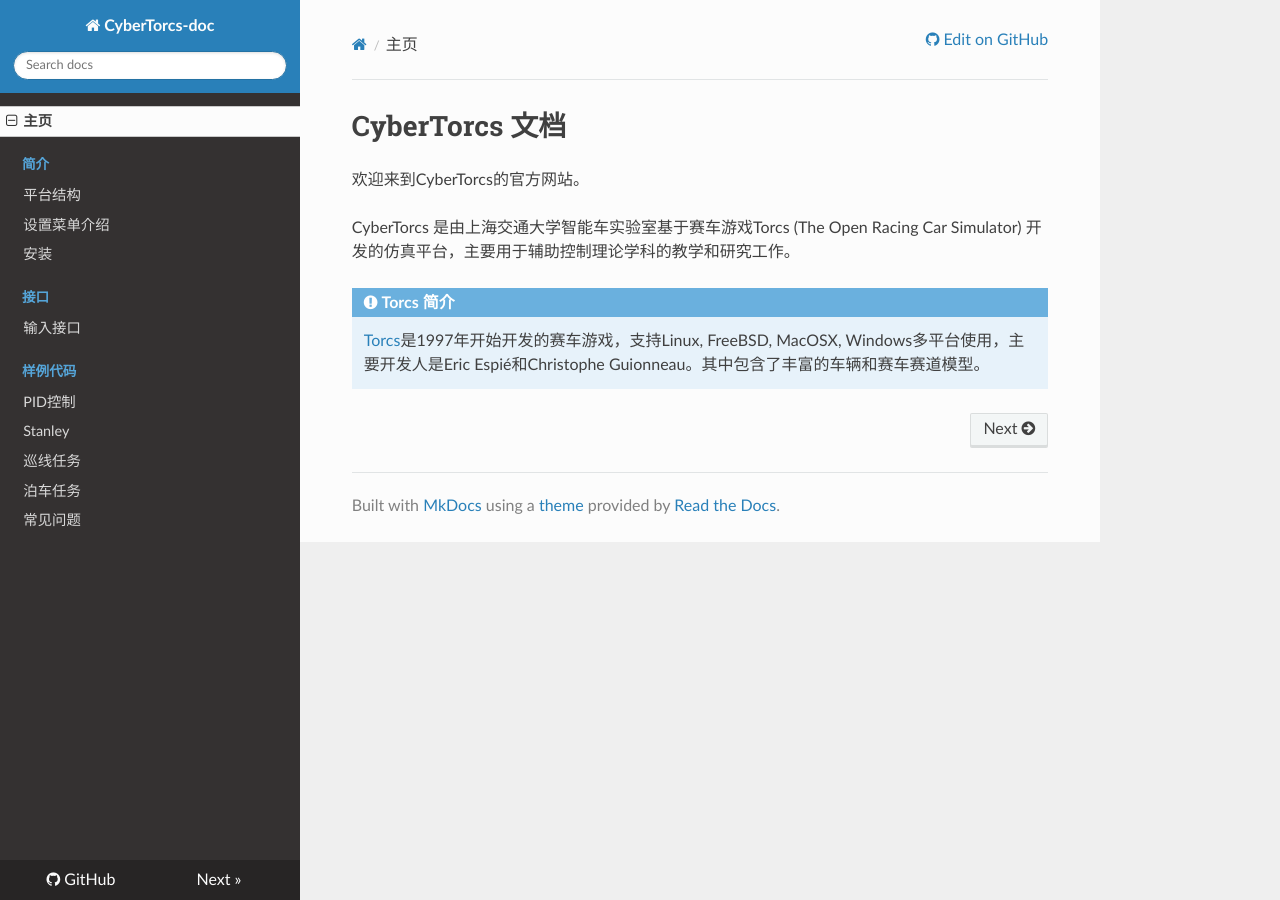
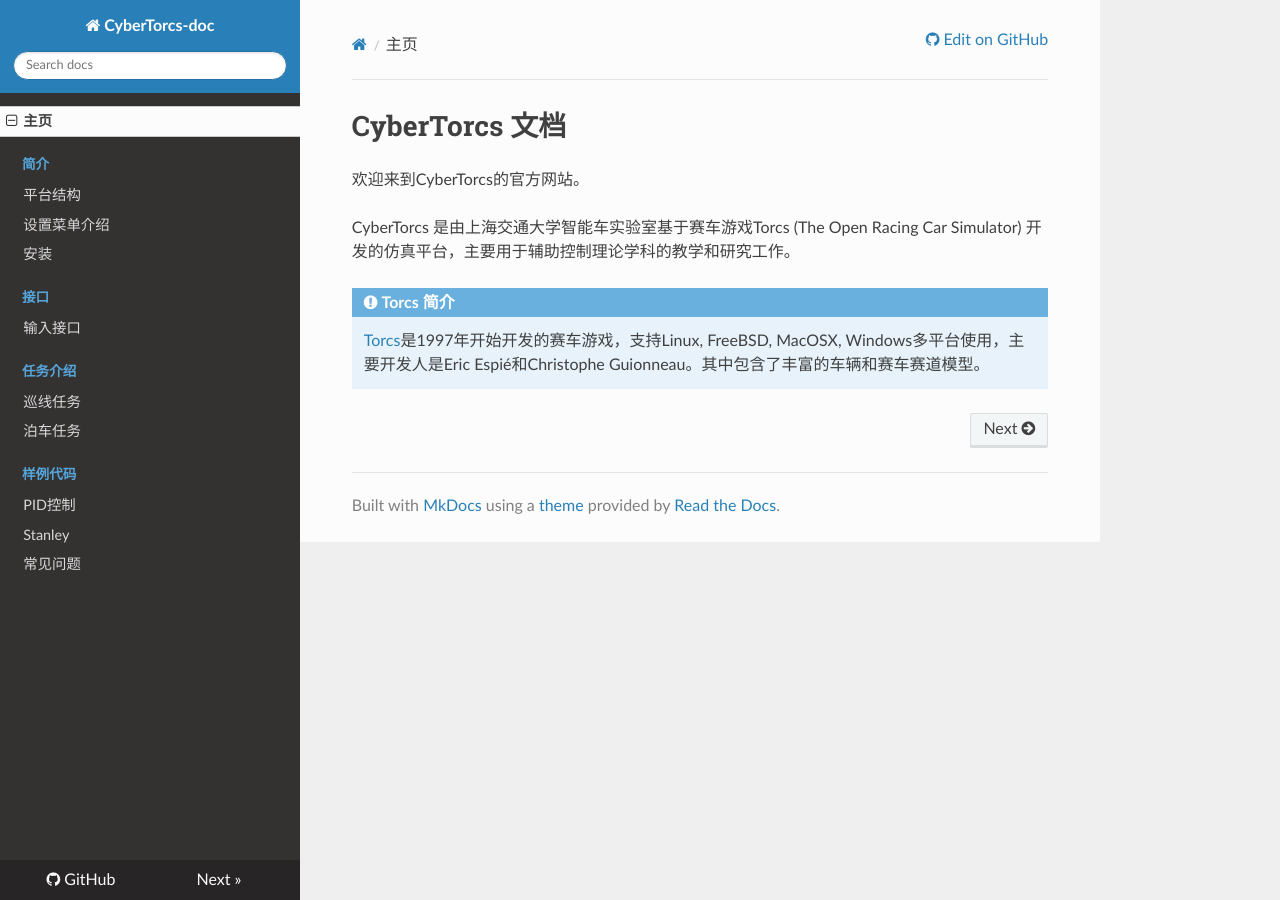
Before and after one commit to WoodOxen/CyberTorcs-doc, an MkDocs documentation site: the page built from docs/index.md, in a window 1280 px wide. Built offline with MkDocs 1.6.1, drawn with Linux system fonts in a browser that asks for light colours; nearby versions of some CDN libraries; some of the changed lines change nothing that is shown.

Commit message:
quick sync

```diff
--- a/mkdocs.yml
+++ b/mkdocs.yml
@@ -11,16 +11,18 @@
 nav:
   - 主页: "index.md"
   - 简介:
-      - 平台结构: "intro_structure.md"
-      - 设置菜单介绍: "intro_settings.md"
+    - 平台结构: "intro_structure.md"
+    - 设置菜单介绍: "intro_settings.md"
   - 安装: "install.md"
   - 接口:
-      - 输入接口: "api_input.md"
+    - 输入接口: "api_input.md"
+  - 任务介绍:
+    - 巡线任务: "task_patrolling.md"
+    - 泊车任务: "task_parking.md"
   - 样例代码:
-      - PID控制: "sample_PID.md"
-      - Stanley: "sample_stanley.md"
-      - 巡线任务: "sample_patrolling.md"
-      - 泊车任务: "sample_parking.md"
+    - PID控制: "sample_PID.md"
+    - Stanley: "sample_stanley.md"
+
   - 常见问题: "faq.md"
 
 theme: "readthedocs"
```
Also changed, not shown: docs/task_parking.md (renamed from docs/sample_parking.md), docs/task_patrolling.md (renamed from docs/sample_patrolling.md).
